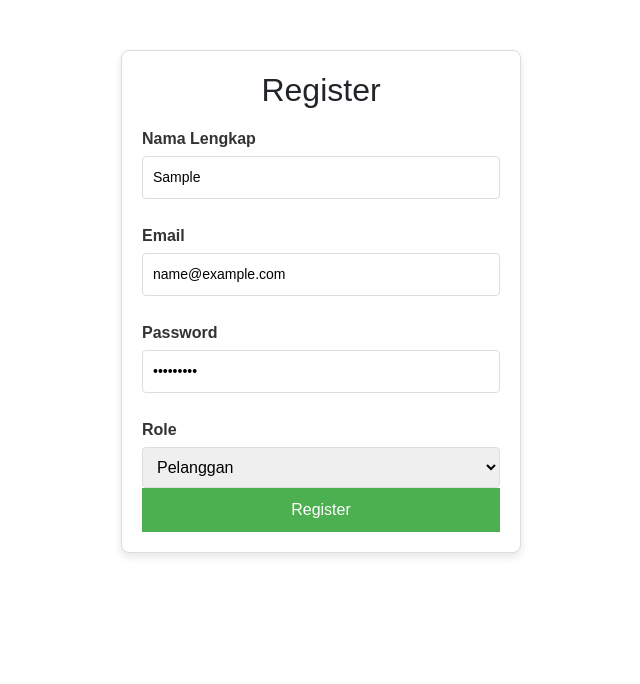
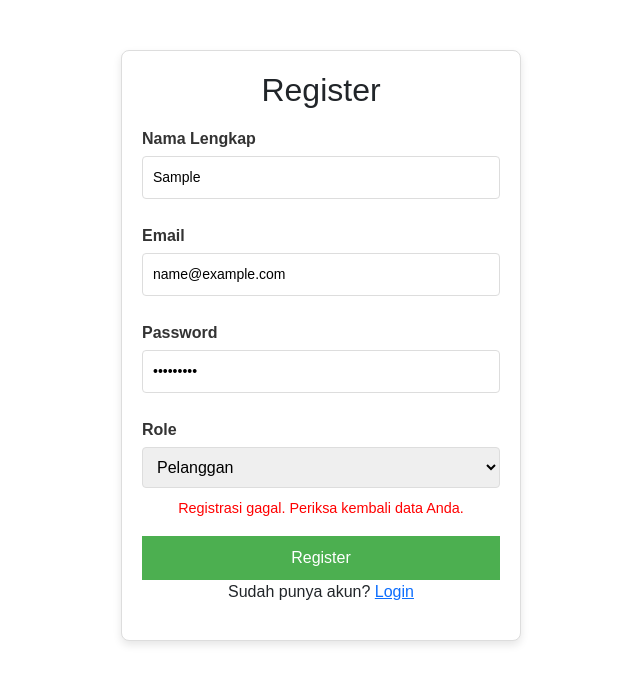
Before and after one commit to IlhamKhoirii/kelas_23_a2_app, a React (Create React App) app: page /register in a window 1280 px wide. Both pictures are taken after typing "Sample", "name@example.com", "Sample123" into the empty fields and a click on the button "Register". Shown: the top 684 px of the page, without its empty margins (319-959 px from the left). Built offline with nearby package versions, Linux system fonts and the light colour scheme; no server answers.

Commit message:
register berhasil masuk ke database

```diff
--- a/src/pages/Login/Register.js
+++ b/src/pages/Login/Register.js
@@ -1,20 +1,22 @@
 import React, { useState } from "react";
+import { useNavigate, Link } from "react-router-dom";
 import axios from "axios";
-import { useNavigate } from "react-router-dom";
 import "./Login.css";
 
 const Register = () => {
     const [namaUser, setNamaUser] = useState("");
     const [email, setEmail] = useState("");
     const [password, setPassword] = useState("");
-    const [role, setRole] = useState("pelanggan");
+    const [role, setRole] = useState("pelanggan"); // Default role is pelanggan
+    const [errorMessage, setErrorMessage] = useState("");
     const navigate = useNavigate();
+
+    const API_URL = "http://localhost:5000/api/users/register";
 
     const handleSubmit = async (e) => {
         e.preventDefault();
-
         try {
-            const res = await axios.post("http://localhost:5000/api/users/register", {
+            const res = await axios.post(API_URL, {
                 nama_user: namaUser,
                 email,
                 password,
@@ -23,7 +25,7 @@ const Register = () => {
             alert(res.data.message || "Registrasi berhasil");
             navigate("/login");
         } catch (err) {
-            alert(err.response?.data?.message || "Registrasi gagal. Periksa kembali data Anda.");
+            setErrorMessage(err.response?.data?.message || "Registrasi gagal. Periksa kembali data Anda.");
         }
     };
 
@@ -56,13 +58,17 @@ const Register = () => {
                 />
 
                 <label>Role</label>
-                <select value={role} onChange={(e) => setRole(e.target.value)}>
+                <select value={role} onChange={(e) => setRole(e.target.value)} required>
                     <option value="pelanggan">Pelanggan</option>
                     <option value="admin">Admin</option>
                 </select>
 
+                {errorMessage && <p className="error-message">{errorMessage}</p>}
                 <button type="submit">Register</button>
             </form>
+            <p>
+                Sudah punya akun? <Link to="/login">Login</Link>
+            </p>
         </div>
     );
 };
```
